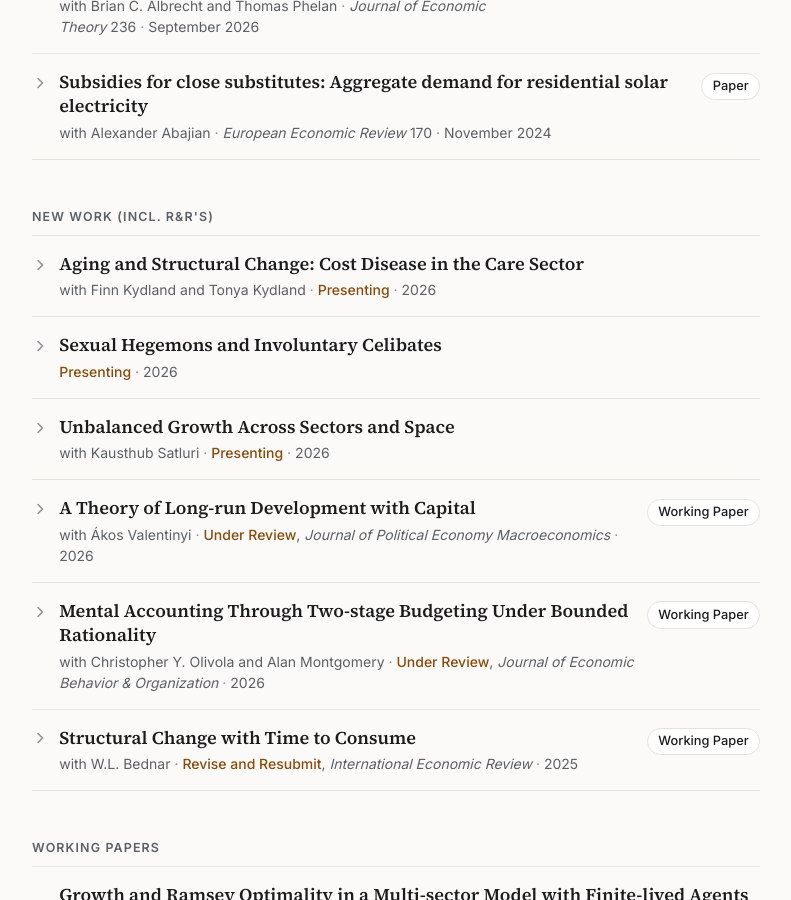
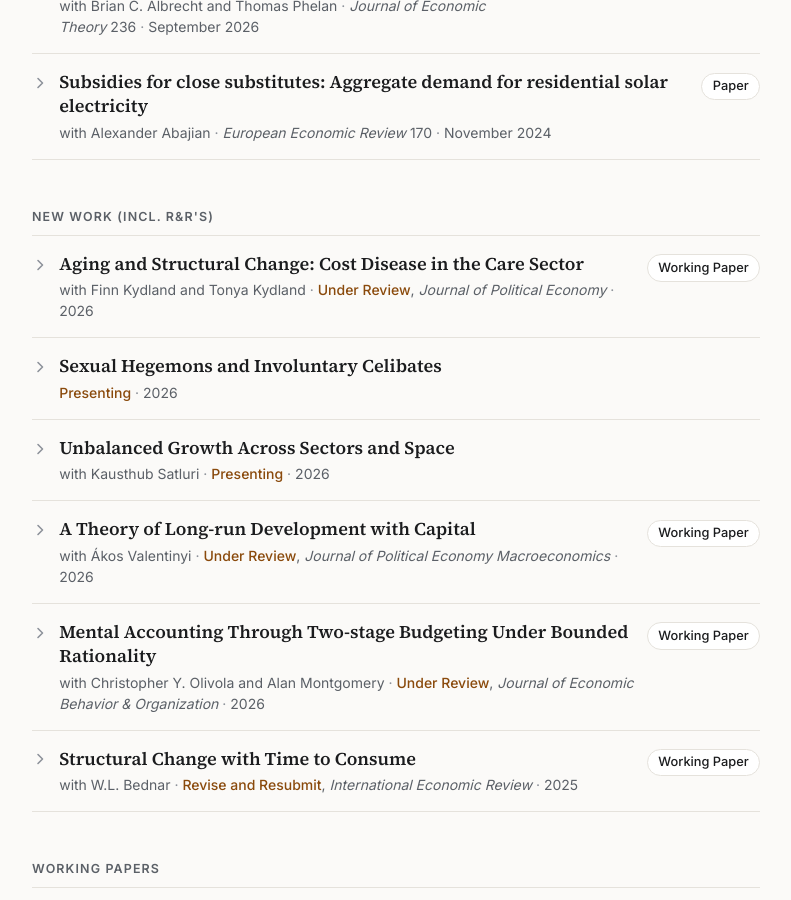
Before and after one commit to npretnar/npretnar.github.io, a Jekyll site: the page built from research.html, in a window 1280 px wide and 900 px high, scrolled down 539 px. Shown: the whole window, without its empty margins (244-1035 px from the left). Built offline with Jekyll 4.4.1, drawn with Linux system fonts in a browser that asks for light colours.

Commit message:
Change paper status to 'Under Review' and add journal
Updated the status of the paper and added journal information.

```diff
--- a/_data/research.yml
+++ b/_data/research.yml
@@ -94,10 +94,12 @@ sections:
     papers:
       - title: "Aging and Structural Change: Cost Disease in the Care Sector"
         coauthors: [Finn Kydland, Tonya Kydland]
-        status: Presenting
+        status: Under Review
+        journal: Journal of Political Economy
         year: 2026
+        working_paper: /papers/
         abstract: >-
-          For most of the service sector, market productivity growth has pulled production out of the home. We show that formal nursing care is an exception because its productivity growth has been negative. A two-sector general equilibrium overlapping generations model with informal care, calibrated to 1990--2020 U.S. data, attributes the rise in formal care's relative price to this decline, not demography. Care/non-care complementarity dominates formal/informal complementarity. As formal prices rise, elders substitute non-care consumption for formal care, shifting care onto informal caregivers. Aging need not slow growth if non-care productivity rises or entering cohorts grow, and its effects are offset by declining care needs.
+          For most of the service sector, market productivity growth has pulled production out of the home. We show that formal nursing care is an exception because its productivity growth has been negative. A two-sector general equilibrium overlapping generations model with informal care attributes the rise in formal care's relative price to this decline, not demography. Care/non-care complementarity dominates formal/informal complementarity. As formal prices rise, elders substitute non-care consumption for formal care, shifting care onto informal caregivers. Population aging need not slow growth if non-care productivity rises or entering cohorts grow and its effects are offset by declining care needs.
         talks:
           2026: >-
             Concordia University; Hitotsubashi University; The University of Hong Kong (HKU); Peking
```
